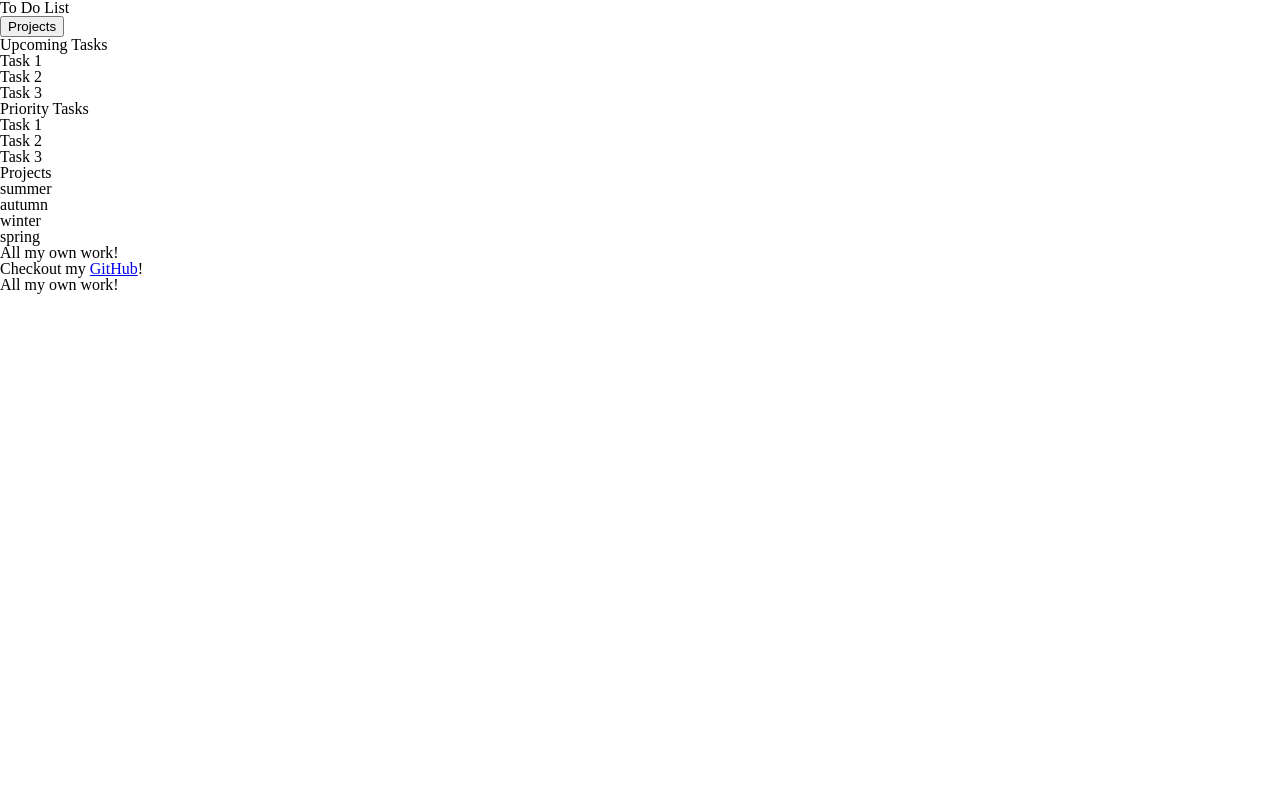
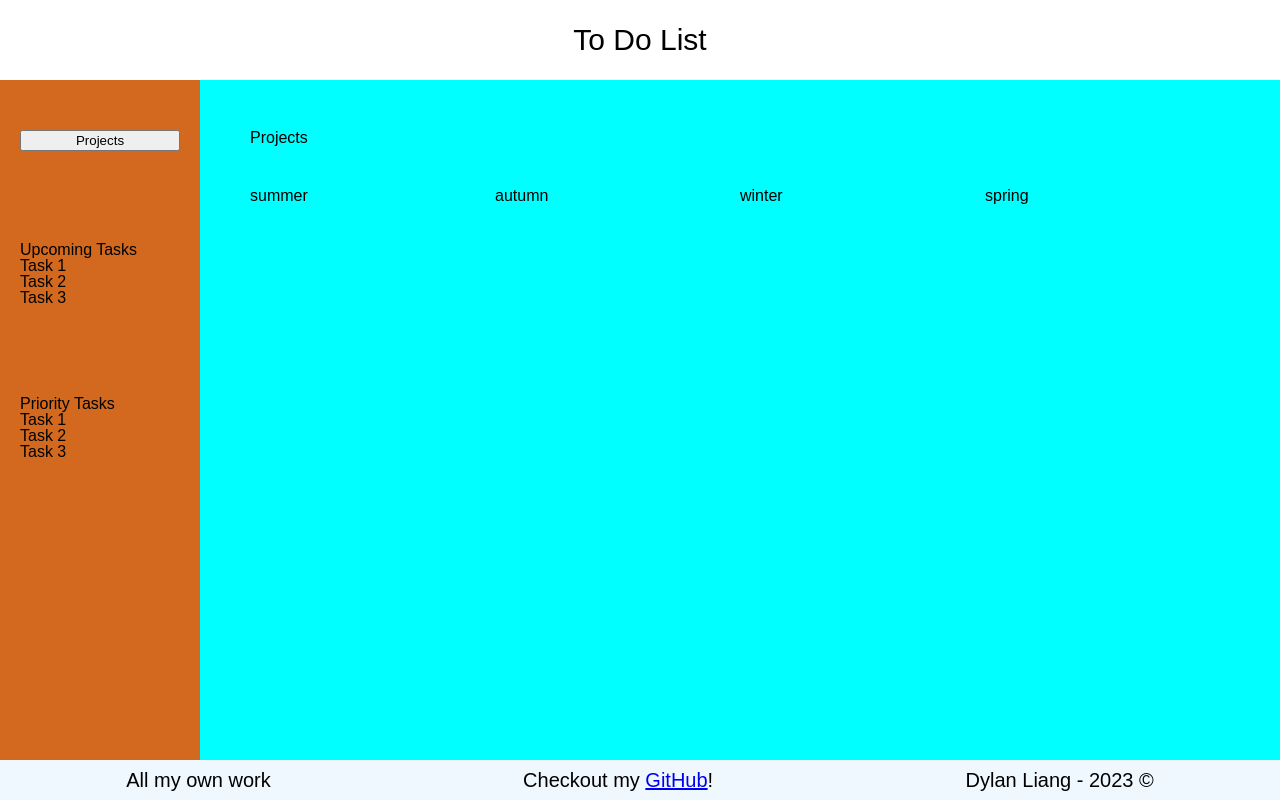
Before and after one commit to DylanSHLiang/to-do-list, a website built with webpack: page dist/index.html in a window 1280 px wide. Built offline with nearby package versions, Linux system fonts and the light colour scheme.

Commit message:
Added basic grid layout of site

```diff
--- a/src/dom.js
+++ b/src/dom.js
@@ -4,7 +4,14 @@ const content = document.querySelector('#content');
 
 export function loadPage() {
     loadHeader();
-    loadMain();
+    loadNav();
+
+    let container = document.createElement('div');
+    document.innerText = 'Projects';
+    container.classList.add('container');
+    content.appendChild(container);
+    loadProjects(container);
+
     loadFooter();
 }
 
@@ -17,20 +24,9 @@ function loadHeader() {
     header.appendChild(title);
 }
 
-function loadMain() {
-    let main = document.createElement('main');
-    content.appendChild(main);
-
-    loadNav(main);
-
-    let tab = document.createElement('div');
-    main.appendChild(tab);
-    loadProjects(tab);
-}
-
-function loadNav(main) {
+function loadNav() {
     let nav = document.createElement('nav');
-    main.appendChild(nav);
+    content.appendChild(nav);
 
     let projects = document.createElement('button');
     projects.innerText = 'Projects';
@@ -62,7 +58,7 @@ function loadFooter() {
     content.appendChild(footer);
 
     let sources = document.createElement('h3');
-    sources.innerText = 'All my own work!';
+    sources.innerText = 'All my own work';
     footer.appendChild(sources);
 
     let github = document.createElement('h3');
@@ -76,6 +72,6 @@ function loadFooter() {
     footer.appendChild(github);
 
     let copyright = document.createElement('h3');
-    copyright.innerText = 'All my own work!';
+    copyright.innerText = 'Dylan Liang - 2023 ©';
     footer.appendChild(copyright);
 }
--- a/src/projects.js
+++ b/src/projects.js
@@ -11,11 +11,11 @@ export function loadProjects(parent) {
     parent.appendChild(container);
 
     for (let project of projects) {
-        loadProject(container, project);
+        loadProjectCard(container, project);
     }
 }
 
-function loadProject(parent, project) {
+function loadProjectCard(parent, project) {
     let card = document.createElement('div');
     parent.appendChild(card);
 
--- a/src/style.css
+++ b/src/style.css
@@ -48,5 +48,63 @@ table {
 }
 
 #content {
+    height: 100vh;
     display: grid;
+    grid-template:
+            'header header' 80px
+            'nav container'
+            'footer footer' 40px / 200px 1fr;
+    font-family: sans-serif;
 }
+
+header {
+    grid-area: header;
+    display: flex;
+    justify-content: center;
+    align-items: center;
+}
+
+h1 {
+    font-size: 30px;
+}
+
+nav {
+    background-color: chocolate;
+    grid-area: nav;
+    padding: 50px 20px 300px 20px;
+    display: flex;
+    flex-direction: column;
+    justify-content: space-between;
+}
+
+.container {
+    background-color: aqua;
+    grid-area: container;
+    padding: 50px;
+    display: grid;
+    grid-template:
+            'h2' clamp(40px, 10%, 150px)
+            'div';
+}
+
+.container > h2 {
+    grid-area: h2;
+}
+
+.container > div {
+    grid-area: div;
+    display: grid;
+    grid-template-columns: repeat(auto-fit, minmax(150px, 1fr));
+}
+
+footer {
+    background-color: aliceblue;
+    display: flex;
+    grid-area: footer;
+    justify-content: space-around;
+    align-items: center;
+}
+
+footer h3 {
+    font-size: 20px;
+}
```
Also changed, not shown: dist/main.js.
